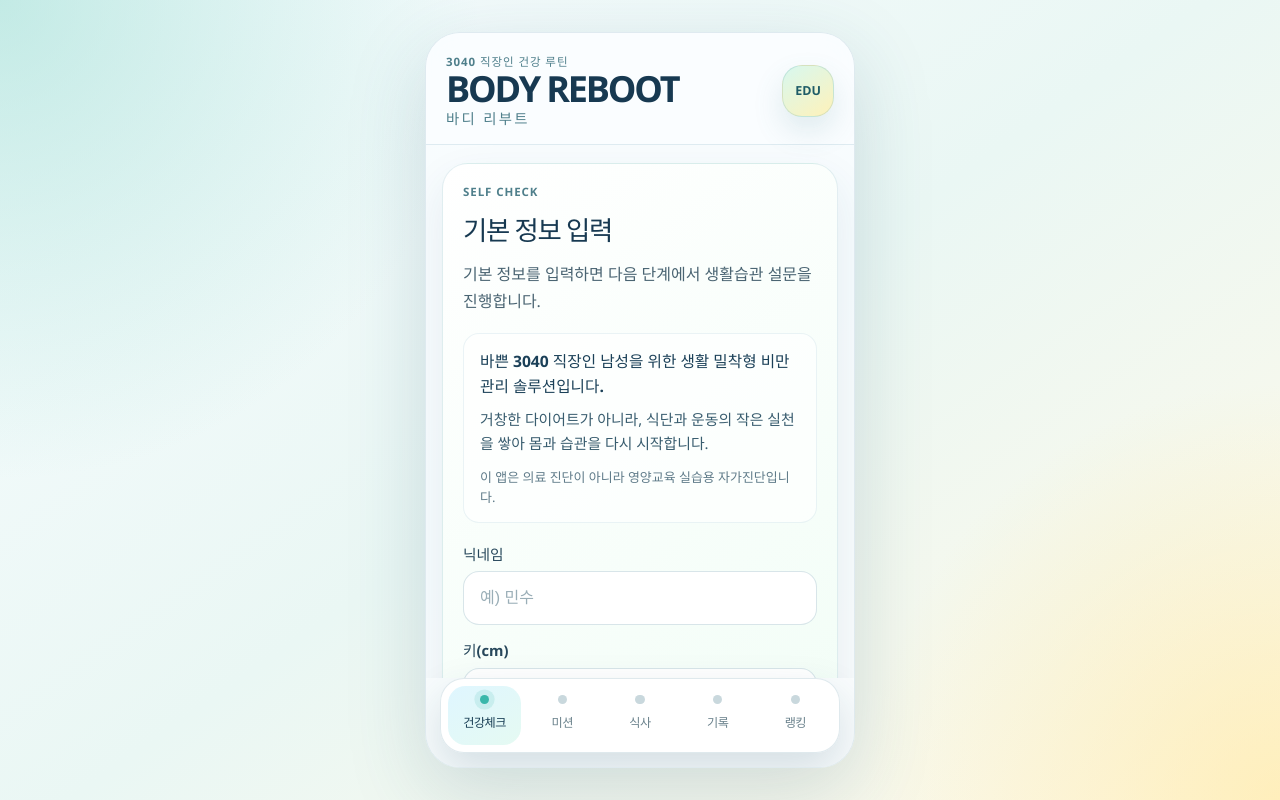
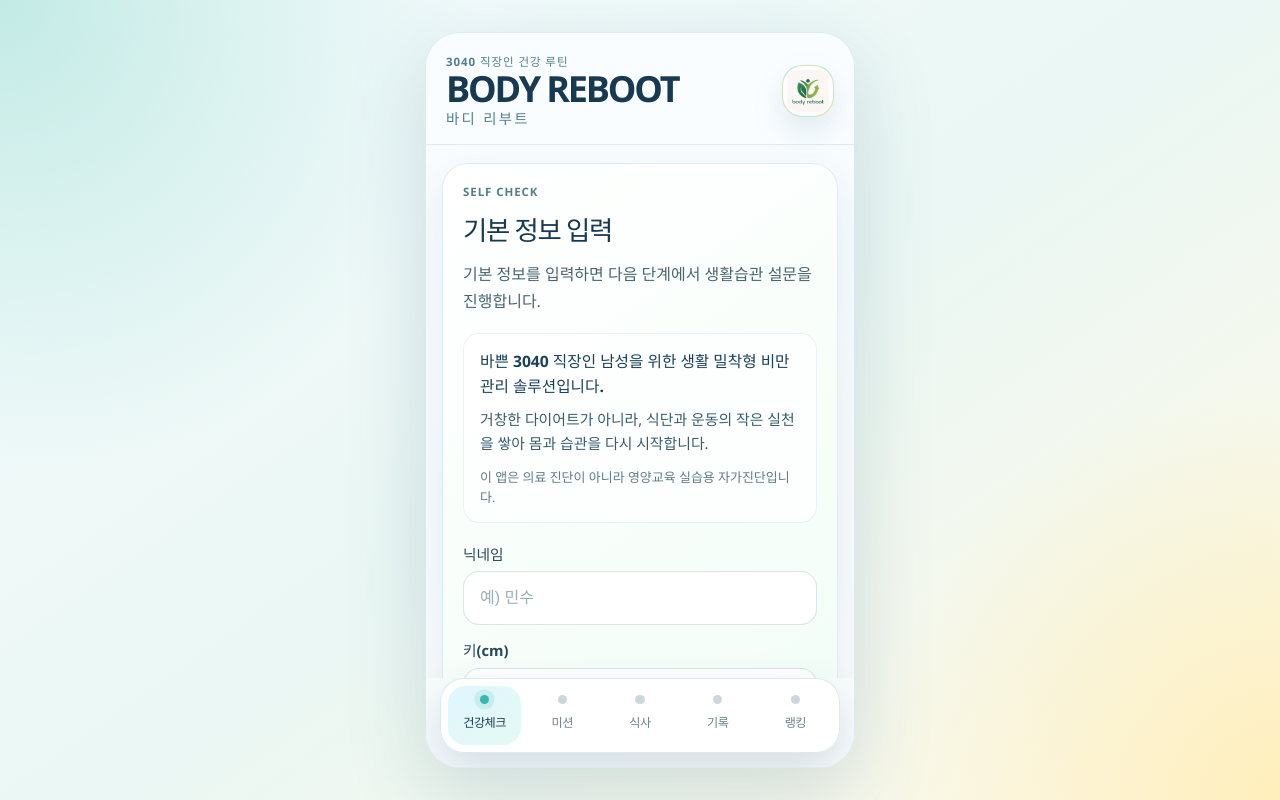
Before and after one commit to haneugenee/body-reboot, a React (Vite) app: page / in a window 1280 px wide. Built offline with nearby package versions, Linux system fonts and the light colour scheme.

Commit message:
Replace EDU badge with logo image

```diff
--- a/src/App.css
+++ b/src/App.css
@@ -113,6 +113,15 @@ button {
   font-size: 0.78rem;
   font-weight: 900;
   box-shadow: 0 14px 30px rgba(73, 139, 150, 0.16);
+  overflow: hidden;
+}
+
+.brand-badge img {
+  width: 100%;
+  height: 100%;
+  object-fit: contain;
+  border-radius: inherit;
+  display: block;
 }
 
 .app-main {
--- a/src/components/Header.jsx
+++ b/src/components/Header.jsx
@@ -8,8 +8,8 @@ export default function Header() {
         <h1>BODY REBOOT</h1>
         <p className="brand-name">바디 리부트</p>
       </div>
-      <span className="brand-badge" aria-label="교육용 자가점검 앱">
-        EDU
+      <span className="brand-badge" aria-label="BODY REBOOT 로고">
+        <img src="/body-reboot-logo.png" alt="BODY REBOOT 이미지" />
       </span>
     </header>
   )
```
Also changed, not shown: public/body-reboot-logo.png (added).
